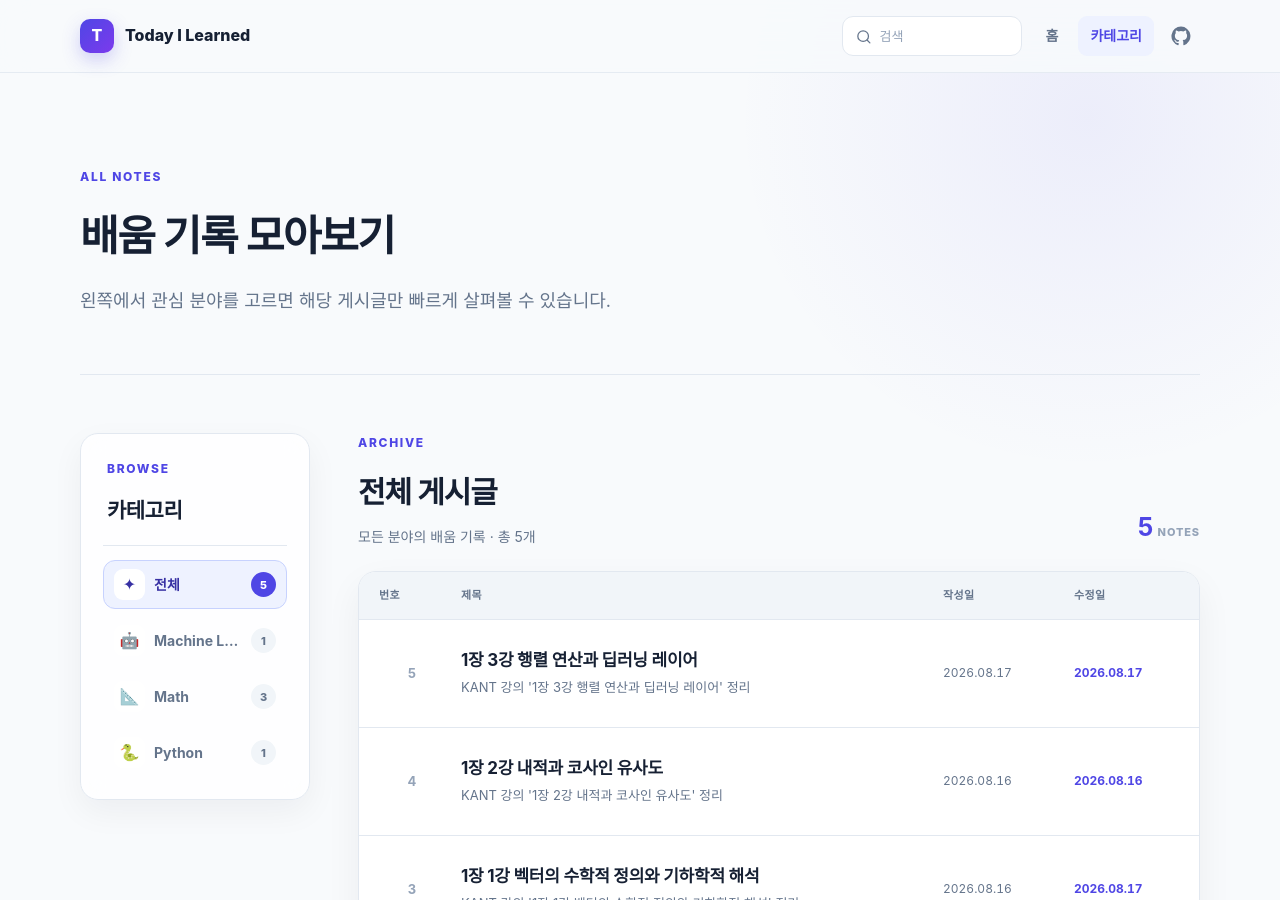
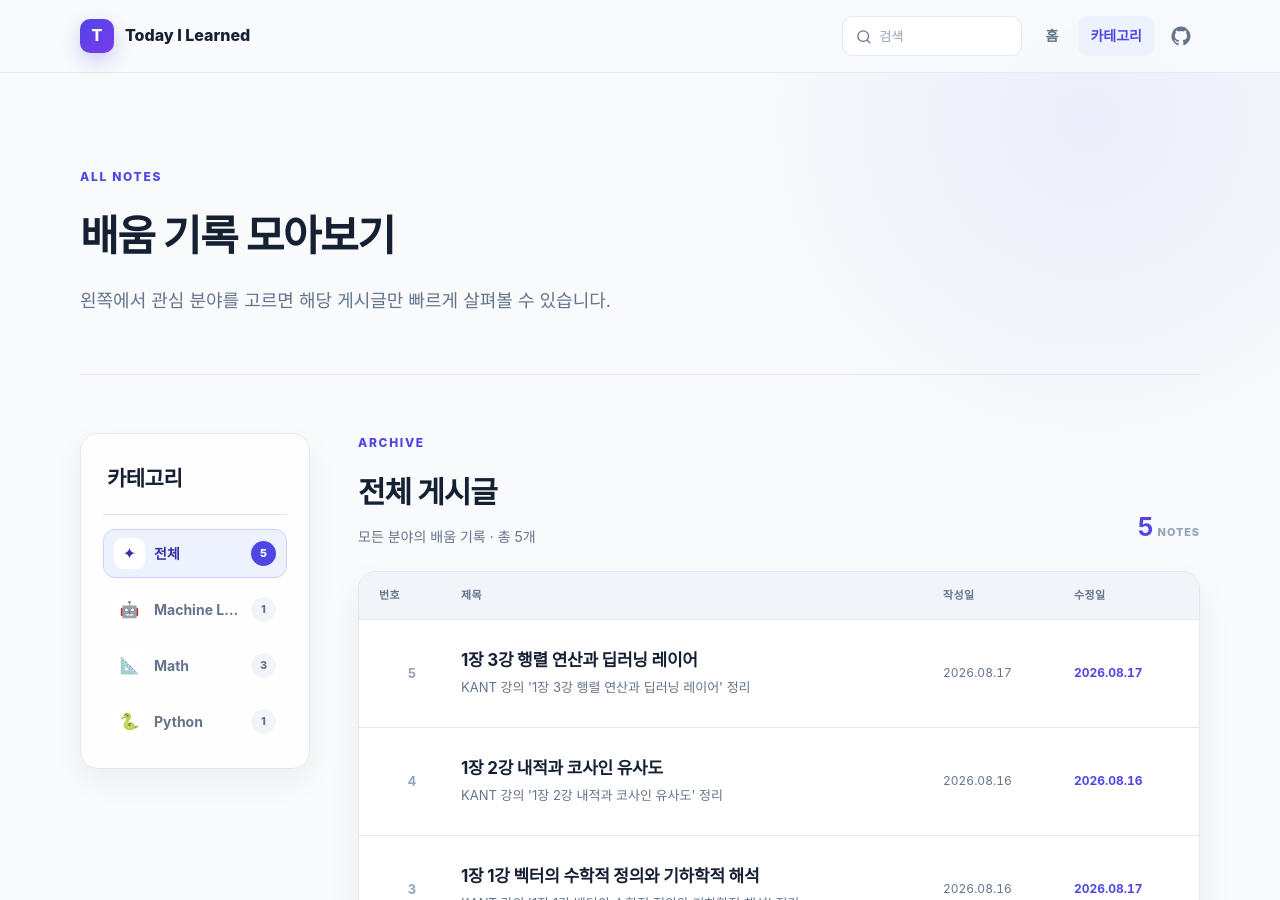
Before and after one commit to yshzjq/TIL, a Jekyll site: the page built from categories.md, in a window 1280 px wide and 900 px high. Built offline with Jekyll 4.4.1, drawn with Linux system fonts in a browser that asks for light colours.

Commit message:
카테고리에서 BROWSE 문구 삭제

```diff
--- a/categories.md
+++ b/categories.md
@@ -15,7 +15,6 @@ description: 분야별로 정리한 모든 TIL 기록입니다.
 <div class="category-browser" data-category-browser>
   <aside class="category-sidebar" aria-labelledby="category-filter-title">
     <div class="category-sidebar-heading">
-      <p class="eyebrow">BROWSE</p>
       <h2 id="category-filter-title">카테고리</h2>
     </div>
 
```
